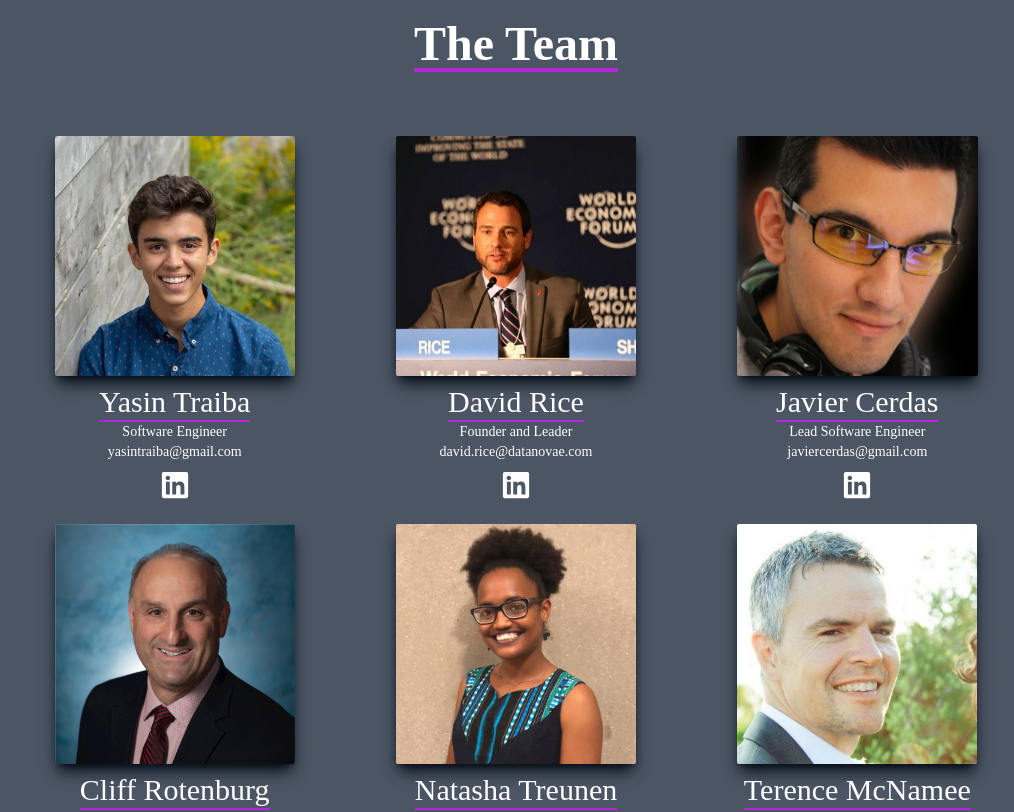
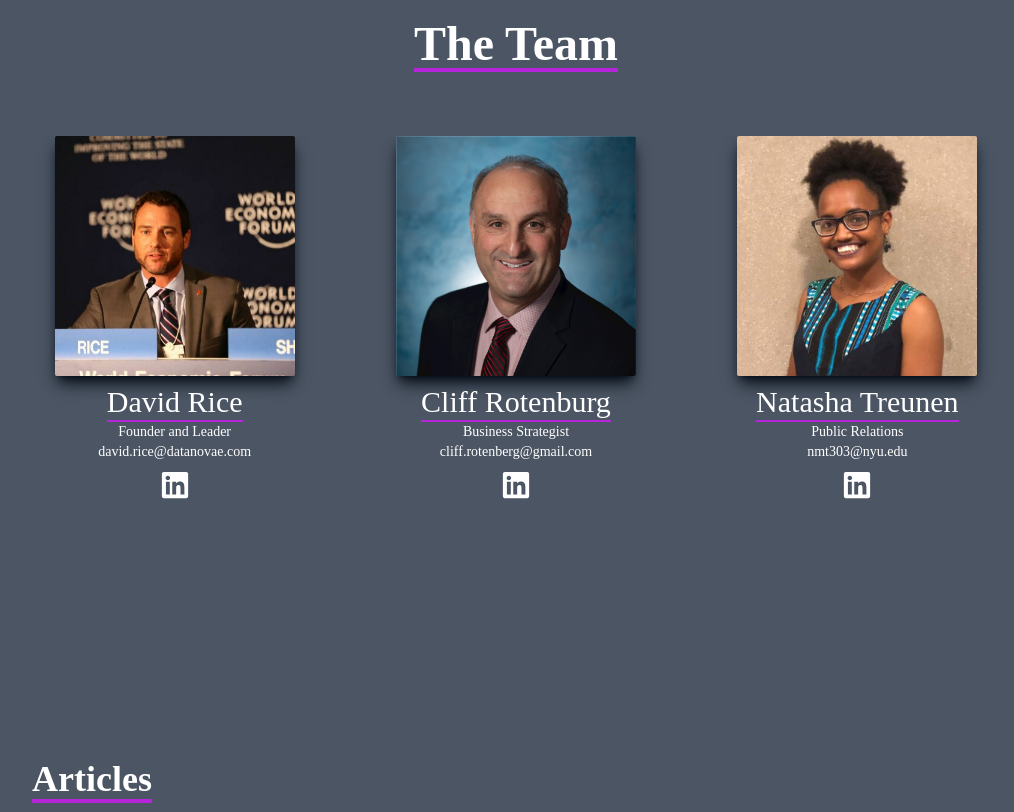
Before and after one commit to ytraiba/Business-Template, a React (Create React App) app: page / in a window 1280 px wide. Shown: the part 1620-2432 px from the top of the page, without its empty margins (124-1138 px from the left). Built offline with nearby package versions, Linux system fonts and the light colour scheme.

Commit message:
Clean-up
Cleaning Up

```diff
--- a/src/components/People.jsx
+++ b/src/components/People.jsx
@@ -3,9 +3,9 @@ import {
   FaLinkedin,
 } from 'react-icons/fa';
 
-import YasinPhoto from '../assets/YasinPhoto.jpeg';
-import JaviPhoto from '../assets/JaviPhoto.jpeg';
-import TerencePhoto from '../assets/Terrance.jpeg';
+// import YasinPhoto from '../assets/YasinPhoto.jpeg';
+// import JaviPhoto from '../assets/JaviPhoto.jpeg';
+// import TerencePhoto from '../assets/Terrance.jpeg';
 import NatashaPhoto from '../assets/NatashaPhoto.jpeg';
 import CliffPhoto from '../assets/CliffPhoto.jpeg';
 import DavidPhoto from '../assets/DavidPhoto.jpeg';
@@ -41,12 +41,12 @@ const People = () => {
       </div>
 
       <div className='grid grid-cols-2 sm:grid-cols-3 justify-center justify-self-auto items-center pt-12 sm:pl-32 sm:pr-32'>
-      <GridEntry name="Yasin Traiba" asset="yasintraiba@gmail.com" alt="Software Engineer" img={YasinPhoto}/>
+      {/* <GridEntry name="Yasin Traiba" asset="yasintraiba@gmail.com" alt="Software Engineer" img={YasinPhoto}/> */}
       <GridEntry name="David Rice" asset="david.rice@datanovae.com" alt="Founder and Leader" img={DavidPhoto}/>
-      <GridEntry name="Javier Cerdas" asset="javiercerdas@gmail.com" alt="Lead Software Engineer" img={JaviPhoto}/>
+      {/* <GridEntry name="Javier Cerdas" asset="javiercerdas@gmail.com" alt="Lead Software Engineer" img={JaviPhoto}/> */}
       <GridEntry name="Cliff Rotenburg" asset="cliff.rotenberg@gmail.com" alt="Business Strategist" img={CliffPhoto}/>
       <GridEntry name="Natasha Treunen" asset="nmt303@nyu.edu" alt="Public Relations" img={NatashaPhoto}/>
-      <GridEntry name="Terence McNamee" asset="mcnameetj@gmail.com" alt="International Expert" img={TerencePhoto}/>
+      {/* <GridEntry name="Terence McNamee" asset="mcnameetj@gmail.com" alt="International Expert" img={TerencePhoto}/> */}
       </div>
 
     </div>
```
